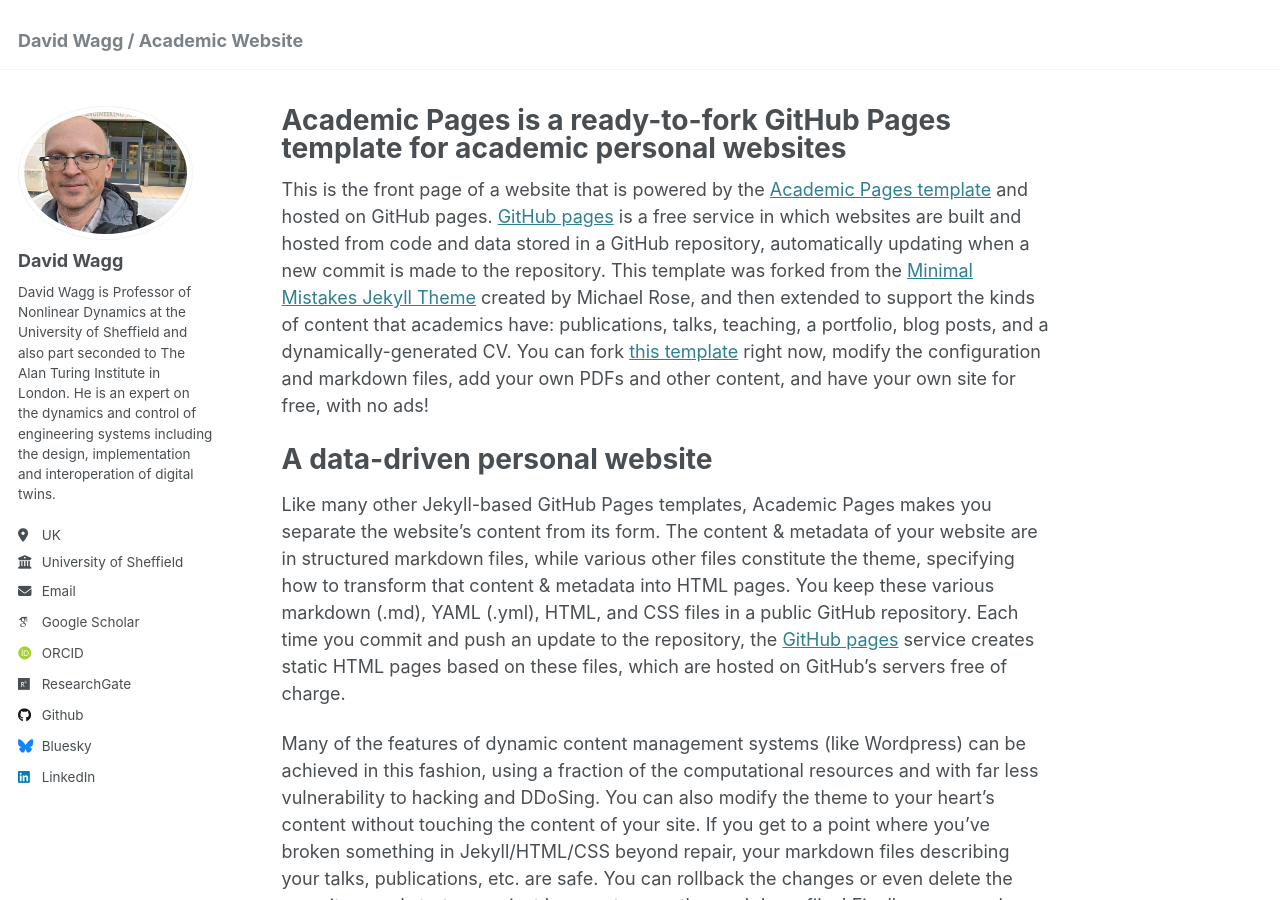
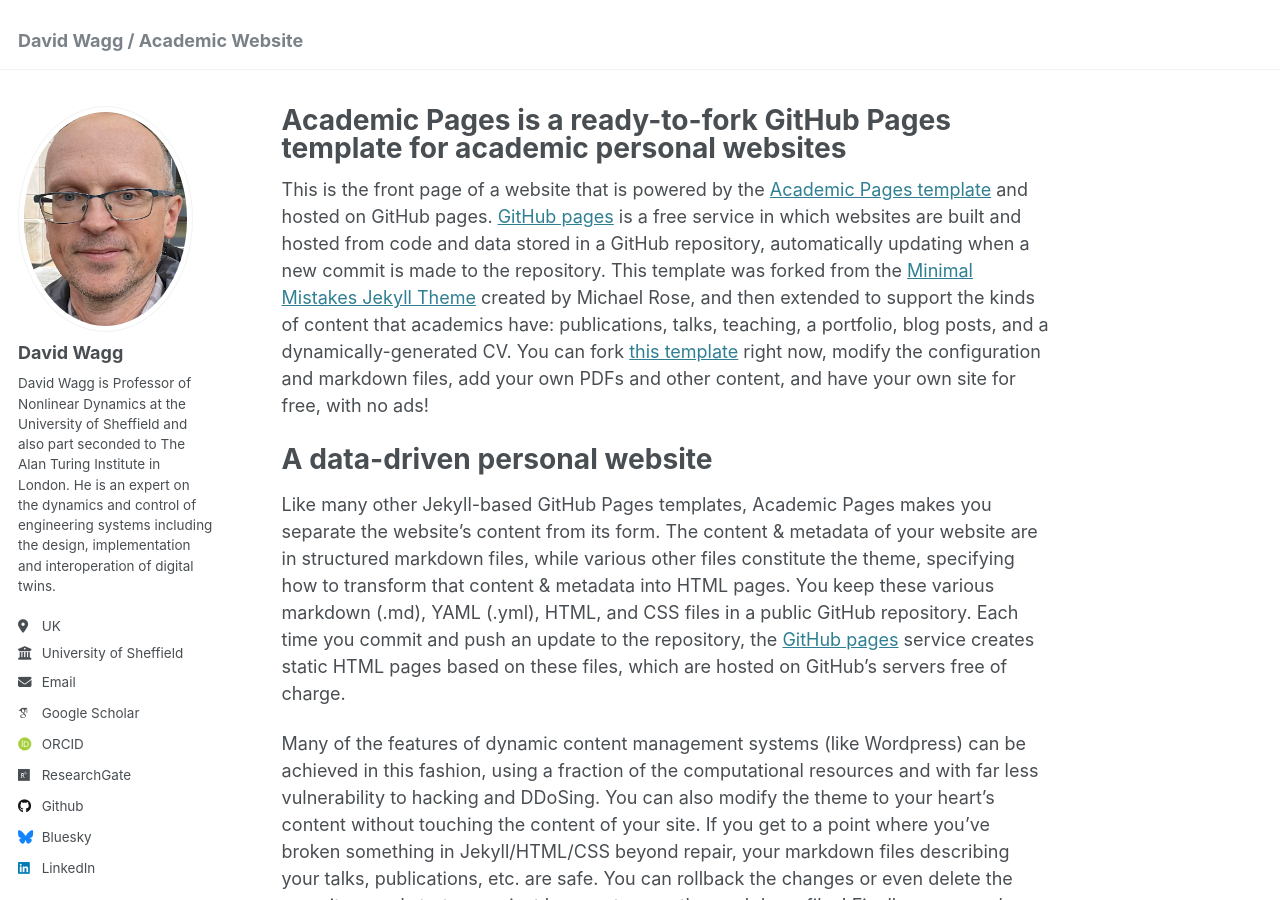
Before and after one commit to davidjwagg/davidjwagg, a Jekyll site: the page built from _pages/about.md, in a window 1280 px wide and 900 px high. Built offline with Jekyll 4.4.1, drawn with Linux system fonts in a browser that asks for light colours; some web fonts are replaced.

Commit message:
Update _config.yml
New pic

```diff
--- a/_config.yml
+++ b/_config.yml
@@ -21,7 +21,7 @@ repository               : "davidjwagg/davidjwagg.github.io"
 #               Additional customization can be done by editing /_includes/author-profile.html
 author:
   # Biographic information
-  avatar           : "wagg_pic2.jpg"
+  avatar           : "Wagg_WK2.jpg"
   name             : "David Wagg"
   # pronouns         : # example: "she/her"
   bio              : "David Wagg is Professor of Nonlinear Dynamics at the University of Sheffield and also part seconded to The Alan Turing Institute in London. He is an expert on the dynamics and control of engineering  systems including the design, implementation and interoperation of digital twins. "
```
